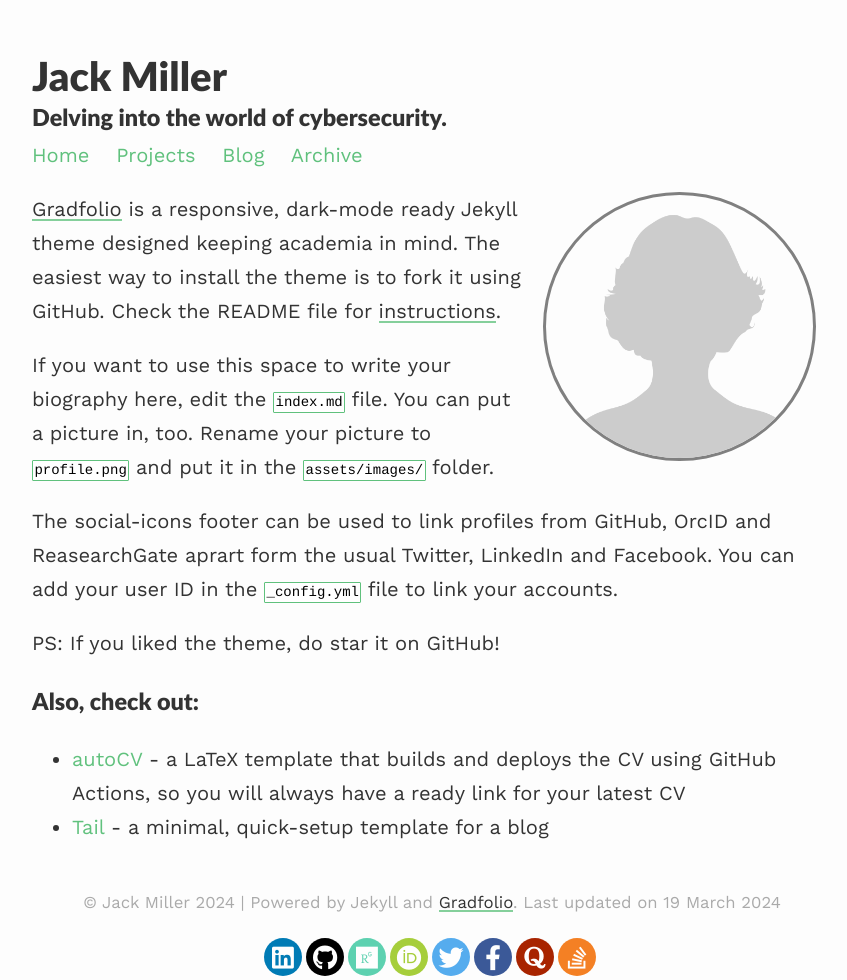
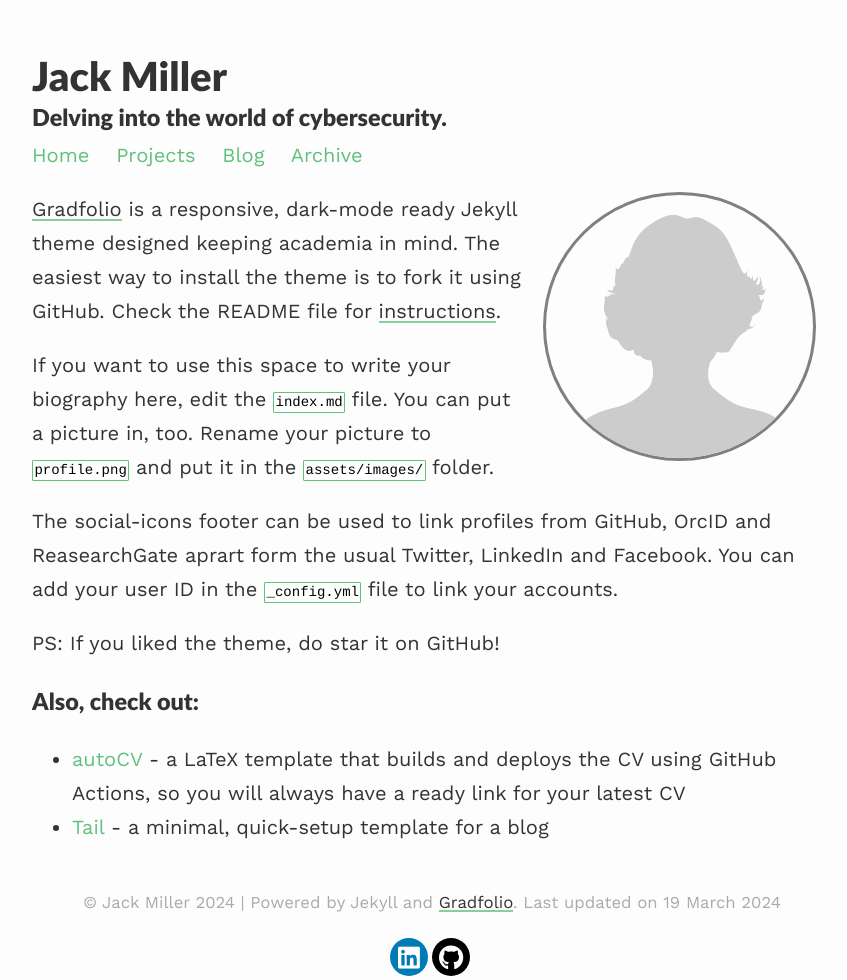
Before and after one commit to jackdmiller/jackdmiller.github.io, a Jekyll site: the page built from index.md, in a window 1280 px wide. Shown: the whole page, without its empty margins (208-1055 px from the left). Built offline with Jekyll 4.4.1, drawn with Linux system fonts in a browser that asks for light colours; nearby versions of some CDN libraries.

```diff
--- a/_config.yml
+++ b/_config.yml
@@ -13,15 +13,15 @@ permalink: /blog/:year/:title/
 paginate_path: /blog/page:num/
 
 # Social media links in footer
-twitter: "#"
+twitter:
 linkedin: "#linkedin.com/jackdmiller"
-stackoverflow: "#"
+stackoverflow:
 github: "#github.com/jackdmiller"
-researchgate: "#"
-orcid: "#"
-quora: "#"
+researchgate:
+orcid:
+quora:
 instagram:
-facebook: "#"
+facebook:
 
 
 # Markdown
```
